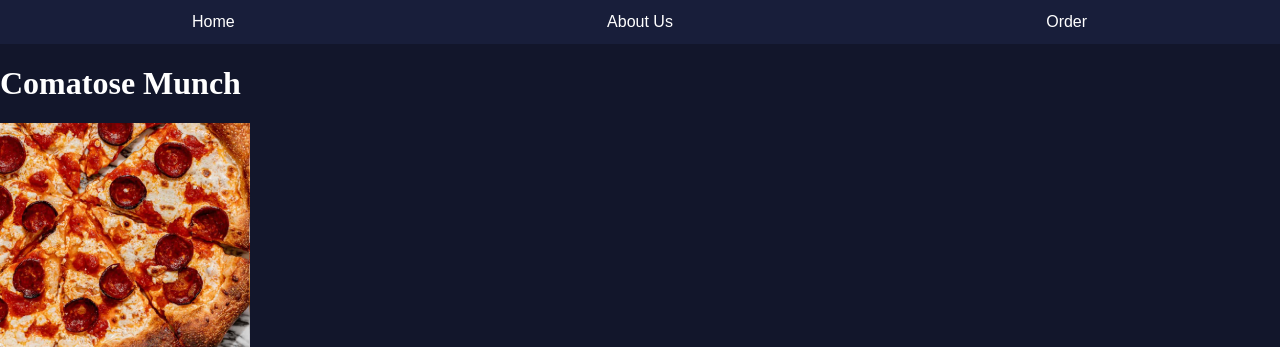
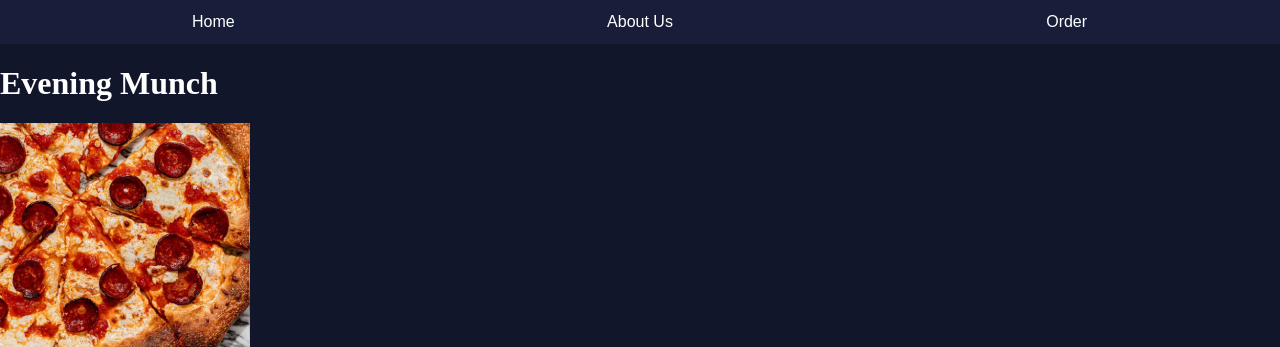
Before and after one commit to st25209-lgtm/CSC2-AS91896-AS91897, a Flask app: page /menu in a window 1280 px wide. Shown: the top 347 px of the page. Run offline with Flask 3, Linux system fonts and the light colour scheme; some web fonts are replaced.

Commit message:
Altered Title of Heading to be consistent with naming scheme

```diff
--- a/templates/menu.html
+++ b/templates/menu.html
@@ -5,7 +5,7 @@
 {% block content %}
 <!DOCTYPE html>
 <html>
-    <h1 class="listHeading">Comatose Munch</h1>
+    <h1 class="listHeading">Evening Munch</h1>
         <div class="firstList-grid">
             {% for pizzas1, details in pizzas1.items() %}
                 <div class="fL-g-item">
```
